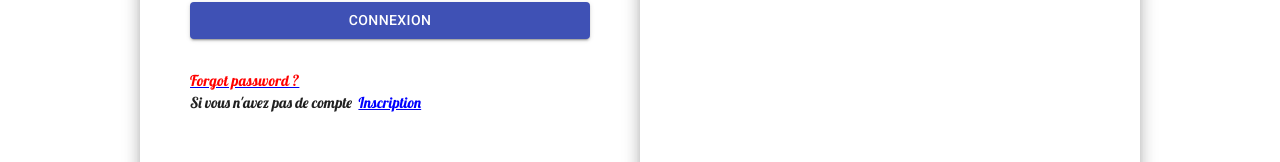
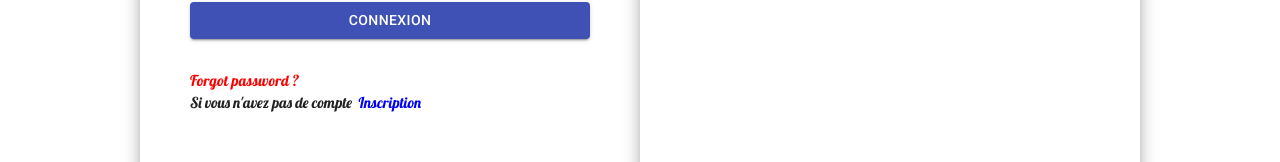
Before and after one commit to Flones/DropBox-Front, a React (Create React App) app: page /connexion in a window 1280 px wide. Shown: the part 474-636 px from the top of the page. Built offline with nearby package versions, Linux system fonts and the light colour scheme.

Commit message:
Connexion des utilisateurs avec FaceBook

```diff
--- a/src/App.tsx
+++ b/src/App.tsx
@@ -36,6 +36,8 @@ const  App = () => {
 
     return () => clearTimeout(timeout)
   }, [html, css, js])
+
+
 
   return (
     <BrowserRouter>
--- a/src/index.css
+++ b/src/index.css
@@ -29,6 +29,10 @@ body {
 
 .editor-container.collapsed {
     flex-grow: 0;
+}
+
+a {
+    text-decoration: none;
 }
 
 .editor-container.collapsed .CodeMirror-scroll {
```
Also changed, not shown: src/components/LoginPage/LoginPage.tsx (+3 -10 lines), src/utils/Notification.tsx (+15 -12 lines).
